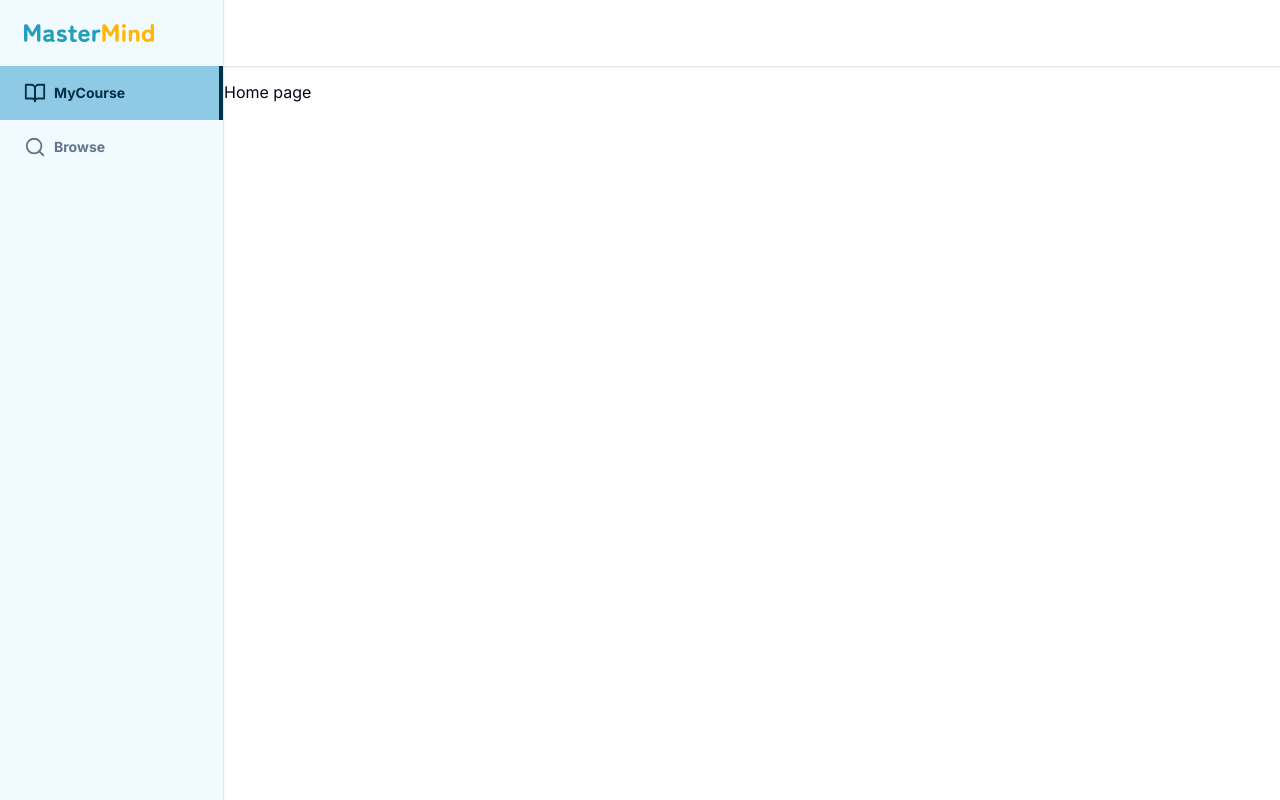
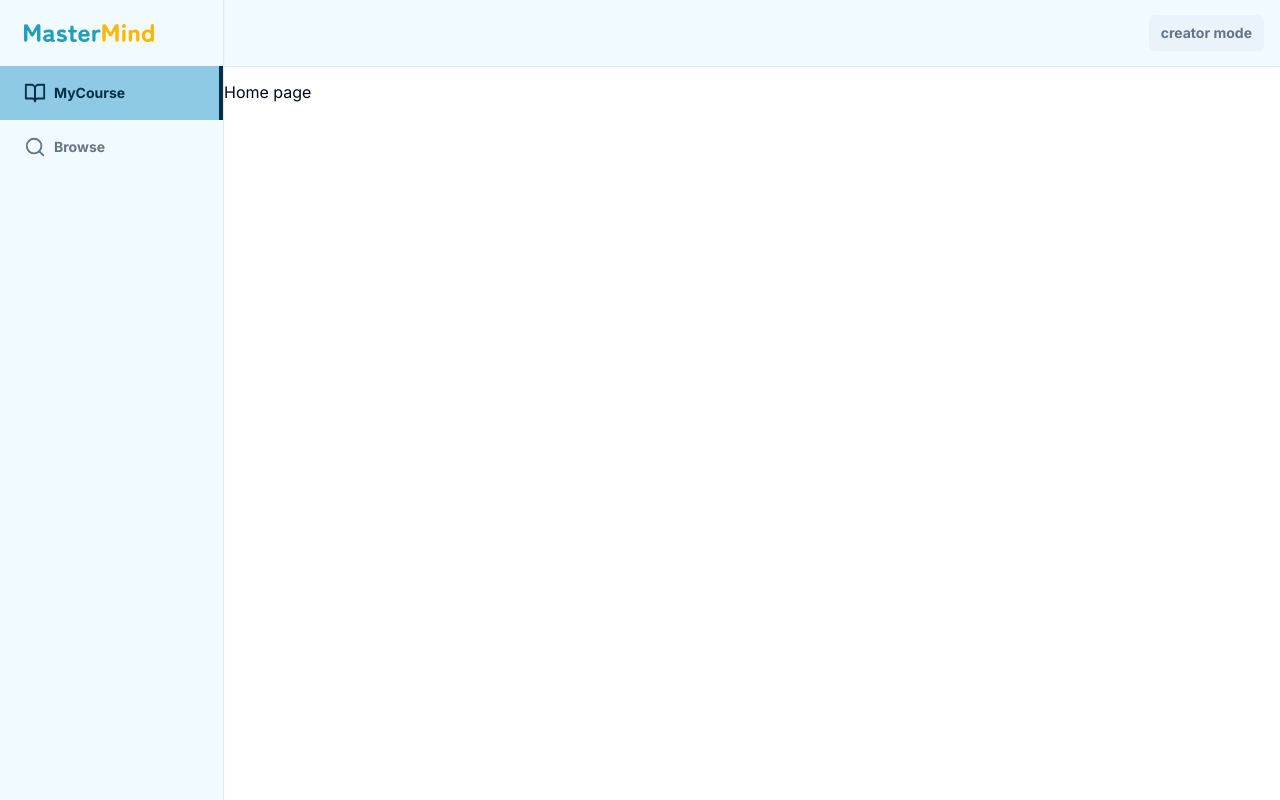
Before and after one commit to Sara-Ho99/master-mind, a Next.js app: page / in a window 1280 px wide. Built offline with nearby package versions, Linux system fonts and the light colour scheme.

Commit message:
feat: add basic structure and style for creator mode button on navbar

```diff
--- a/components/navbar-routes.tsx
+++ b/components/navbar-routes.tsx
@@ -1,9 +1,31 @@
 "use client";
 import { UserButton } from "@clerk/nextjs";
+import { usePathname, useRouter } from "next/navigation";
+import { Button } from "@/components/ui/button";
+import { LogOut } from "lucide-react";
+import Link from "next/link";
 
 function NavbarRoutes() {
+  const pathname = usePathname();
+  const router = useRouter();
+
+  const isCreatorPage = pathname?.startsWith("/creator");
+  const isCoursePage = pathname?.includes("/courses");
+
   return (
     <div className="flex gap-x-2 ml-auto">
+      {isCreatorPage || isCoursePage ? (
+        <Button size="sm" variant="ghost">
+          <LogOut className="h-4 w-4 mr-2" />
+          Exit
+        </Button>
+      ) : (
+        <Link href="/creator/courses">
+          <Button size="sm" variant="custom">
+            creator mode
+          </Button>
+        </Link>
+      )}
       <UserButton />
     </div>
   );
--- a/components/navbar.tsx
+++ b/components/navbar.tsx
@@ -3,7 +3,7 @@ import NavbarRoutes from "./navbar-routes";
 
 function Navbar() {
   return (
-    <nav className="p-4 border-b h-full flex items-center bg-white shadow-sm">
+    <nav className="p-4 border-b h-full flex items-center bg-sky-200/20 shadow-sm">
       <MobileSidebar />
       <NavbarRoutes />
     </nav>
--- a/components/ui/button.tsx
+++ b/components/ui/button.tsx
@@ -1,14 +1,16 @@
-import * as React from "react"
-import { Slot } from "@radix-ui/react-slot"
-import { cva, type VariantProps } from "class-variance-authority"
+import * as React from "react";
+import { Slot } from "@radix-ui/react-slot";
+import { cva, type VariantProps } from "class-variance-authority";
 
-import { cn } from "@/lib/utils"
+import { cn } from "@/lib/utils";
 
 const buttonVariants = cva(
   "inline-flex items-center justify-center gap-2 whitespace-nowrap rounded-md text-sm font-medium ring-offset-background transition-colors focus-visible:outline-none focus-visible:ring-2 focus-visible:ring-ring focus-visible:ring-offset-2 disabled:pointer-events-none disabled:opacity-50 [&_svg]:pointer-events-none [&_svg]:size-4 [&_svg]:shrink-0",
   {
     variants: {
       variant: {
+        custom:
+          "bg-slate-300/20 text-slate-500 hover:text-[#023047] font-bold hover:bg-[#8ecae6]",
         default: "bg-primary text-primary-foreground hover:bg-primary/90",
         destructive:
           "bg-destructive text-destructive-foreground hover:bg-destructive/90",
@@ -31,26 +33,26 @@ const buttonVariants = cva(
       size: "default",
     },
   }
-)
+);
 
 export interface ButtonProps
   extends React.ButtonHTMLAttributes<HTMLButtonElement>,
     VariantProps<typeof buttonVariants> {
-  asChild?: boolean
+  asChild?: boolean;
 }
 
 const Button = React.forwardRef<HTMLButtonElement, ButtonProps>(
   ({ className, variant, size, asChild = false, ...props }, ref) => {
-    const Comp = asChild ? Slot : "button"
+    const Comp = asChild ? Slot : "button";
     return (
       <Comp
         className={cn(buttonVariants({ variant, size, className }))}
         ref={ref}
         {...props}
       />
-    )
+    );
   }
-)
-Button.displayName = "Button"
+);
+Button.displayName = "Button";
 
-export { Button, buttonVariants }
+export { Button, buttonVariants };
```
